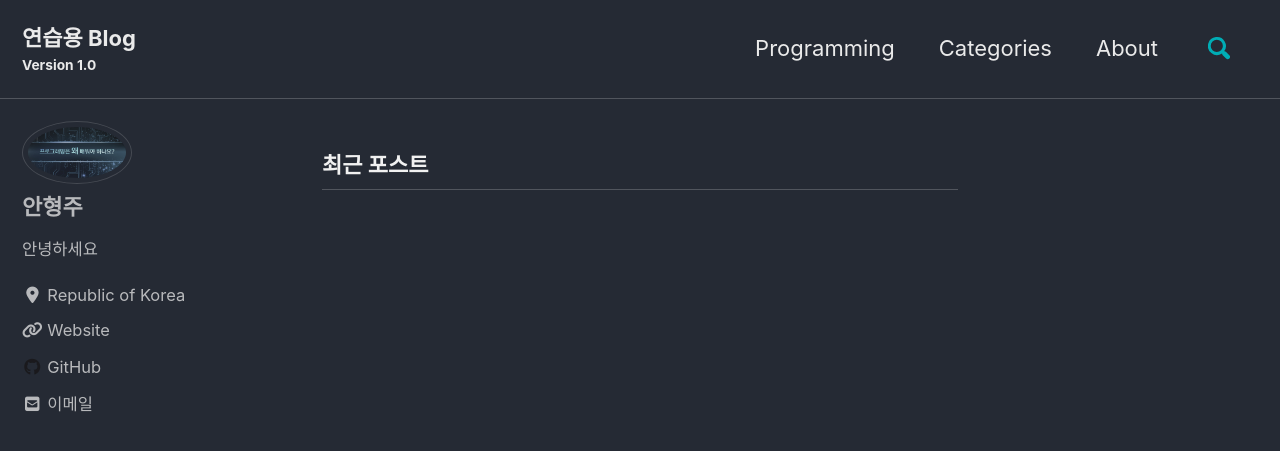
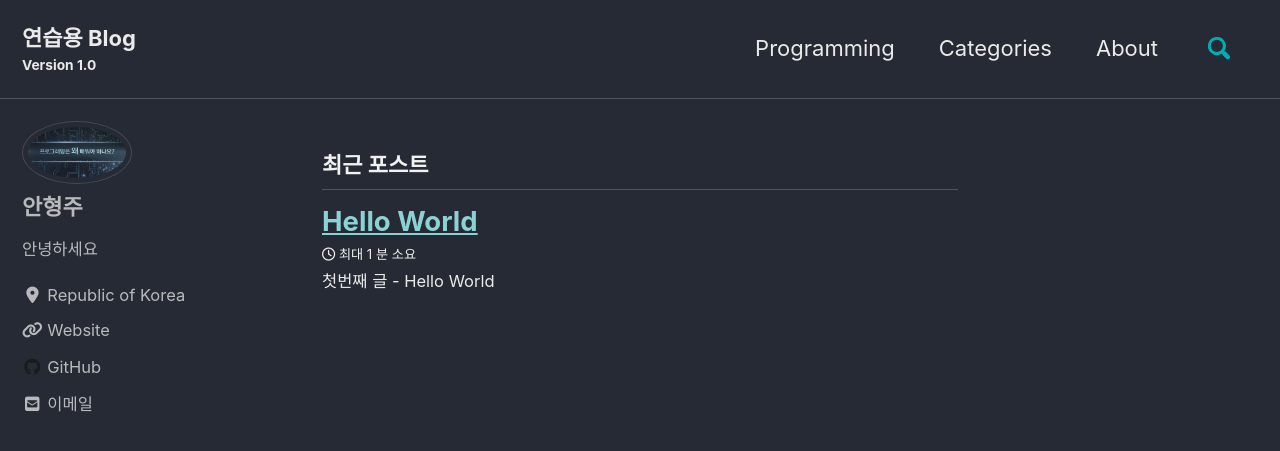
Before and after one commit to dks301/dks301.github.io, a Jekyll site: the page built from index.html, in a window 1280 px wide and 900 px high. Shown: the top 451 px of the window. Built offline with Jekyll 4.4.1, drawn with Linux system fonts in a browser that asks for light colours; cached includes are drawn as plain includes; nearby versions of some CDN libraries; the list of posts is cut into pages by our own code.

Commit message:
modify hello world to posts

```diff
--- a/_posts/helloWorld.md
+++ b/_posts/2020-03-05-helloWorld.md
@@ -3,7 +3,7 @@ title:  "Hello World"
 excerpt: "첫번째 글 - Hello World"
 permalink: /programming/
 categories:
-    - programming
+    - Programming
 
 tags:
     - Java
@@ -13,3 +13,5 @@ tags:
 last-modified_at: 2020-03-05T08:06:00-05:00
 
 ---
+
+#Hello World!!
```
Also changed, not shown: _pages/about.md (+1 -1 lines), 3 other files.
